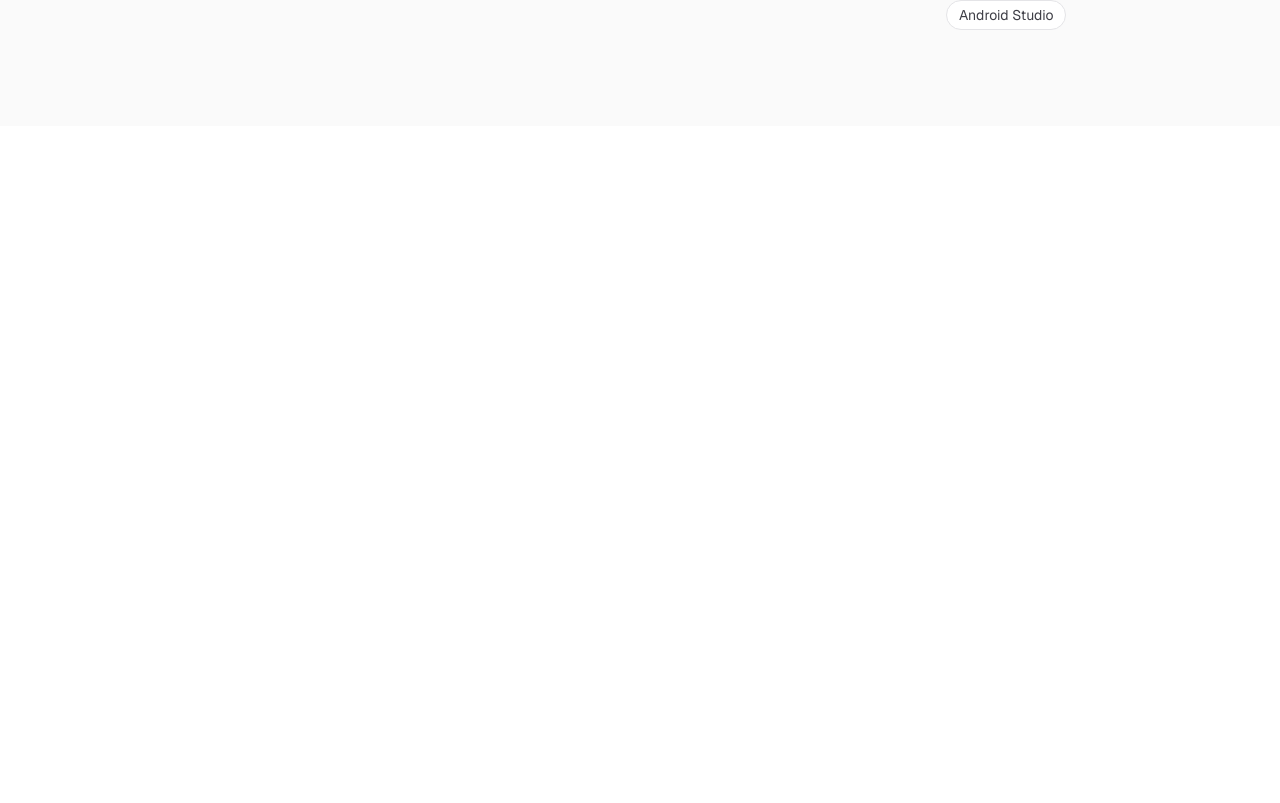
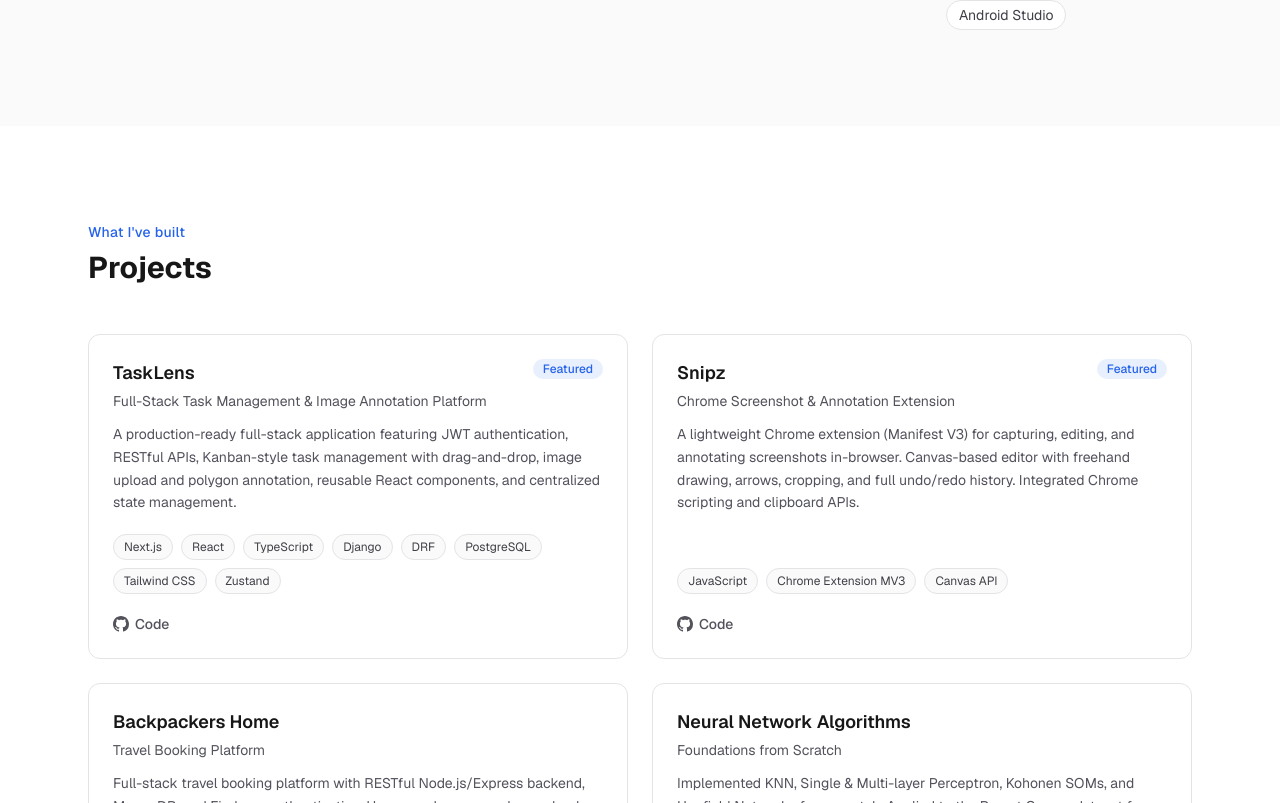
Before and after one commit to Rayhan-002/Portfolio, a Next.js app: page / in a window 1280 px wide. Shown: the part 1797-2600 px from the top of the page. Before the commit the page ends 1923 px from the top, so only its background shows below. Built offline with nearby package versions, Linux system fonts and the light colour scheme.

Commit message:
feat: add projects section

```diff
--- /dev/null
+++ b/app/components/Projects.tsx
@@ -0,0 +1,108 @@
+import { projects } from '@/lib/data'
+
+export default function Projects() {
+  return (
+    <section id="projects" className="py-24">
+      <div className="max-w-6xl mx-auto px-6">
+
+        {/* Section header */}
+        <div className="mb-12">
+          <p className="text-sm font-medium text-accent mb-2 tracking-wide">
+            What I&apos;ve built
+          </p>
+          <h2 className="text-3xl font-bold text-foreground">Projects</h2>
+        </div>
+
+        <div className="grid sm:grid-cols-2 gap-6">
+          {projects.map((project) => (
+            <div
+              key={project.id}
+              className="flex flex-col p-6 rounded-xl border border-border hover:border-zinc-300 hover:shadow-sm transition-all duration-150"
+            >
+              <div className="flex items-start justify-between gap-3 mb-1">
+                <h3 className="text-lg font-semibold text-foreground">
+                  {project.title}
+                </h3>
+                {project.featured && (
+                  <span className="shrink-0 px-2.5 py-0.5 text-xs font-medium text-accent bg-accent/10 rounded-full">
+                    Featured
+                  </span>
+                )}
+              </div>
+
+              {project.subtitle && (
+                <p className="text-sm text-muted-foreground mb-3">
+                  {project.subtitle}
+                </p>
+              )}
+
+              <p className="text-sm text-zinc-600 leading-relaxed mb-5 flex-1">
+                {project.description}
+              </p>
+
+              <div className="flex flex-wrap gap-2 mb-5">
+                {project.tech.map((tech) => (
+                  <span
+                    key={tech}
+                    className="px-2.5 py-1 text-xs text-zinc-700 bg-zinc-50 border border-border rounded-full"
+                  >
+                    {tech}
+                  </span>
+                ))}
+              </div>
+
+              <div className="flex items-center gap-4 mt-auto">
+                <a
+                  href={project.github}
+                  target="_blank"
+                  rel="noopener noreferrer"
+                  className="inline-flex items-center gap-1.5 text-sm font-medium text-muted-foreground hover:text-foreground transition-colors duration-150"
+                >
+                  <svg
+                    xmlns="http://www.w3.org/2000/svg"
+                    width="16"
+                    height="16"
+                    viewBox="0 0 24 24"
+                    fill="currentColor"
+                    aria-hidden="true"
+                  >
+                    <path d="M12 0C5.37 0 0 5.37 0 12c0 5.31 3.435 9.795 8.205 11.385.6.105.825-.255.825-.57 0-.285-.015-1.23-.015-2.235-3.015.555-3.795-.735-4.035-1.41-.135-.345-.72-1.41-1.23-1.695-.42-.225-1.02-.78-.015-.795.945-.015 1.62.87 1.845 1.23 1.08 1.815 2.805 1.305 3.495.99.105-.78.42-1.305.765-1.605-2.67-.3-5.46-1.335-5.46-5.925 0-1.305.465-2.385 1.23-3.225-.12-.3-.54-1.53.12-3.18 0 0 1.005-.315 3.3 1.23.96-.27 1.98-.405 3-.405s2.04.135 3 .405c2.295-1.56 3.3-1.23 3.3-1.23.66 1.65.24 2.88.12 3.18.765.84 1.23 1.905 1.23 3.225 0 4.605-2.805 5.625-5.475 5.925.435.375.81 1.095.81 2.22 0 1.605-.015 2.895-.015 3.3 0 .315.225.69.825.57A12.02 12.02 0 0 0 24 12c0-6.63-5.37-12-12-12z" />
+                  </svg>
+                  Code
+                </a>
+
+                {project.live && (
+                  <a
+                    href={project.live}
+                    target="_blank"
+                    rel="noopener noreferrer"
+                    className="inline-flex items-center gap-1.5 text-sm font-medium text-muted-foreground hover:text-foreground transition-colors duration-150"
+                  >
+                    <svg
+                      xmlns="http://www.w3.org/2000/svg"
+                      width="16"
+                      height="16"
+                      viewBox="0 0 24 24"
+                      fill="none"
+                      stroke="currentColor"
+                      strokeWidth="2"
+                      strokeLinecap="round"
+                      strokeLinejoin="round"
+                      aria-hidden="true"
+                    >
+                      <path d="M18 13v6a2 2 0 0 1-2 2H5a2 2 0 0 1-2-2V8a2 2 0 0 1 2-2h6" />
+                      <polyline points="15 3 21 3 21 9" />
+                      <line x1="10" y1="14" x2="21" y2="3" />
+                    </svg>
+                    Live
+                  </a>
+                )}
+              </div>
+            </div>
+          ))}
+        </div>
+
+      </div>
+    </section>
+  )
+}
--- a/app/page.tsx
+++ b/app/page.tsx
@@ -2,6 +2,7 @@ import Navbar from '@/app/components/Navbar'
 import Hero from '@/app/components/Hero'
 import About from '@/app/components/About'
 import Skills from '@/app/components/Skills'
+import Projects from '@/app/components/Projects'
 
 export default function Page() {
   return (
@@ -11,8 +12,8 @@ export default function Page() {
         <Hero />
         <About />
         <Skills />
+        <Projects />
         {/* Placeholder anchors — sections built in upcoming checkpoints */}
-        <div id="projects" />
         <div id="publications" />
         <div id="experience" />
         <div id="contact" />
```
